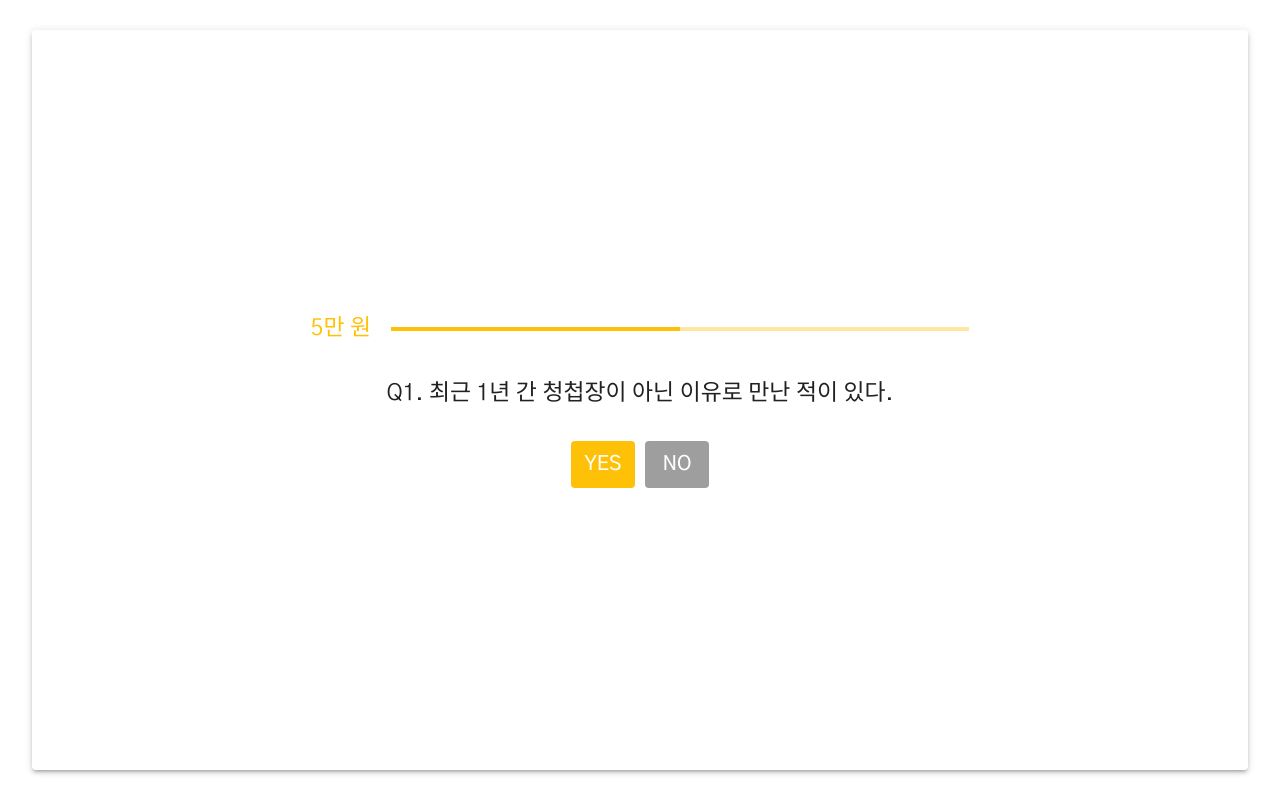
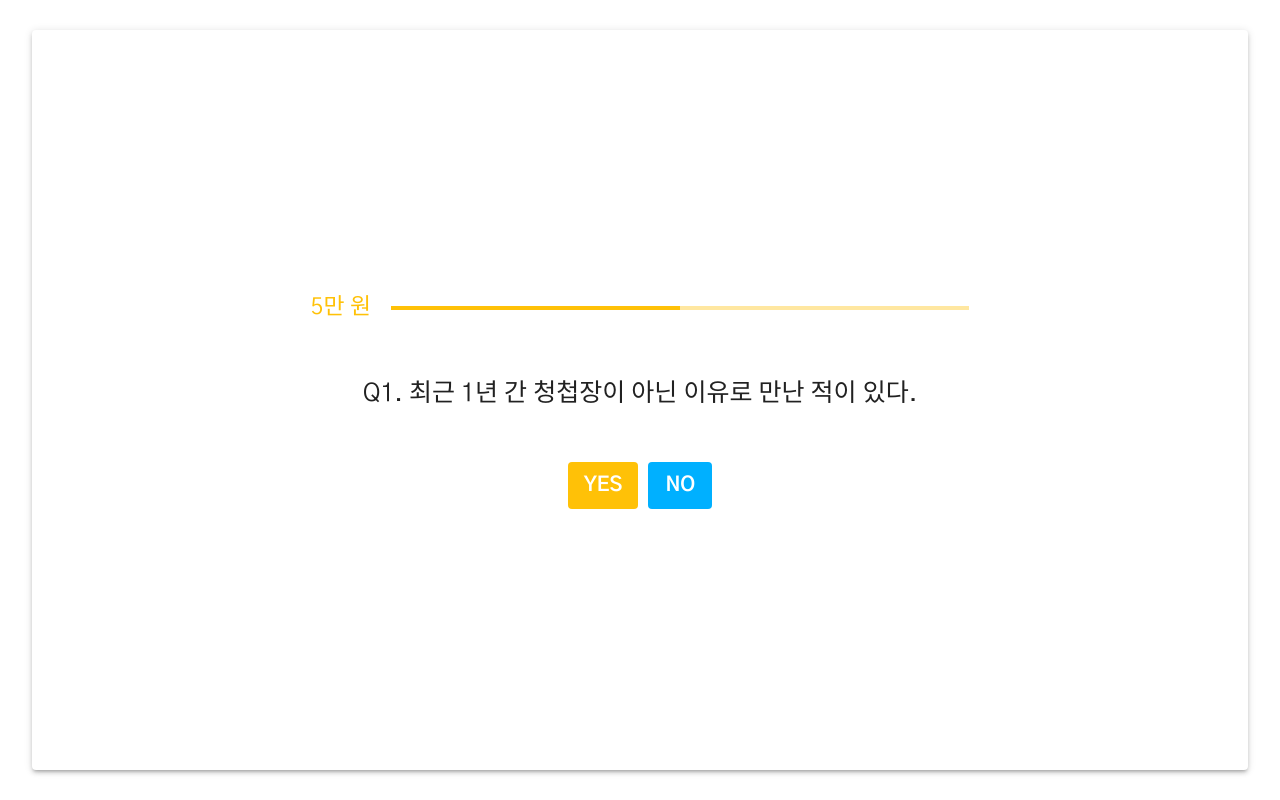
Before and after one commit to roseline124/congraturation-money, a React (Create React App) app: page /question in a window 1280 px wide. Built offline with nearby package versions, Linux system fonts and the light colour scheme.

Commit message:
Add ResultScreen

```diff
--- a/package.json
+++ b/package.json
@@ -10,6 +10,7 @@
     "@testing-library/user-event": "^7.1.2",
     "clsx": "^1.1.0",
     "prop-types": "^15.7.2",
+    "query-string": "^6.12.1",
     "react": "^16.13.1",
     "react-dom": "^16.13.1",
     "react-router-dom": "^5.1.2",
--- a/src/App.js
+++ b/src/App.js
@@ -1,12 +1,13 @@
 import React from 'react'
 import { BrowserRouter as Router, Route } from 'react-router-dom'
-import { Container, Paper } from '@material-ui/core'
+import { Button, Container, Paper } from '@material-ui/core'
 import { makeStyles } from '@material-ui/core/styles'
 
+import IndexScreen from './screens/IndexScreen'
 import QuestionScreen from './screens/QuestionScreen'
-import IndexScreen from './screens/IndexScreen'
+import ResultScreen from './screens/ResultScreen'
 
-const useStyles = makeStyles(() => ({
+const useStyles = makeStyles((theme) => ({
   root: {
     display: 'flex',
     justifyContent: 'center',
@@ -29,6 +30,7 @@ function App() {
         <Router>
           <Route path="/" exact component={IndexScreen} />
           <Route path="/question" exact component={QuestionScreen} />
+          <Route path="/result" component={ResultScreen} />
         </Router>
       </Paper>
     </Container>
--- a/src/constants.js
+++ b/src/constants.js
@@ -1,4 +1,9 @@
-export const questions = {
+export const ResultType = {
+  ATTEND: 'attend',
+  ENVELOPE: 'envelope',
+}
+
+export const Questions = {
   1: {
     yesCost: 1,
     yesQuestion: 2,
@@ -67,26 +72,20 @@ export const questions = {
   },
   12: {
     yesCost: -1,
-    yesQuestion: 15,
+    yesQuestion: ResultType.ENVELOPE,
     noQuestion: 13,
     statement: '식장이 지방이다.',
   },
   13: {
     yesCost: 2,
-    yesQuestion: 16,
+    yesQuestion: ResultType.ATTEND,
     noQuestion: 14,
     statement: '나도 2년 안에 결혼할 예정이다.',
   },
   14: {
     yesCost: 1,
-    yesQuestion: 16,
-    noQuestion: 15,
+    yesQuestion: ResultType.ATTEND,
+    noQuestion: ResultType.ENVELOPE,
     statement: '액수를 정했는데 뭔가 불안하다.',
   },
-  15: {
-    statement: '봉투만 전해도 OK',
-  },
-  16: {
-    statement: '필참',
-  },
 }
--- a/src/screens/QuestionScreen/QuestionScreen.js
+++ b/src/screens/QuestionScreen/QuestionScreen.js
@@ -3,7 +3,8 @@ import { Box, Button, Typography } from '@material-ui/core'
 import { makeStyles } from '@material-ui/core/styles'
 import LinearProgress from '@material-ui/core/LinearProgress'
 
-import { questions } from '../../constants'
+import { Questions, ResultType } from '../../constants'
+import Link from '../../components/Link'
 
 const useStyles = makeStyles((theme) => ({
   root: {
@@ -24,10 +25,11 @@ const useStyles = makeStyles((theme) => ({
     color: theme.palette.primary.main,
   },
   question: {
-    marginTop: 30,
+    marginTop: 50,
+    fontSize: 25,
   },
   buttonWrapper: {
-    marginTop: 30,
+    marginTop: 50,
   },
   yesButton: {
     backgroundColor: theme.palette.primary.main,
@@ -35,7 +37,11 @@ const useStyles = makeStyles((theme) => ({
     marginRight: 10,
   },
   noButton: {
-    backgroundColor: theme.palette.info.main,
+    color: 'white',
+  },
+  resultButton: {
+    padding: '10px 15px',
+    backgroundColor: theme.palette.primary.main,
     color: 'white',
   },
 }))
@@ -43,20 +49,25 @@ const useStyles = makeStyles((theme) => ({
 function QuestionScreen() {
   const classes = useStyles()
   const [seedMoney, setSeedMoney] = useState(5)
-  const [questionNumber, setQuestionNumber] = useState(1)
+  const [currentQuestion, setCurrentQuestion] = useState(1)
+  const question = Questions[currentQuestion]
+  const isQuestion =
+    currentQuestion !== ResultType.ENVELOPE &&
+    currentQuestion !== ResultType.ATTEND
 
-  const question = questions[questionNumber]
   const handleClick = (answer) => {
     if (answer) {
       setSeedMoney(seedMoney + question.yesCost)
     }
 
-    const questionNumber = answer ? question.yesQuestion : question.noQuestion
-    setQuestionNumber(questionNumber)
+    const currentQuestion = answer ? question.yesQuestion : question.noQuestion
+    setCurrentQuestion(currentQuestion)
   }
 
   return (
     <Box className={classes.root}>
+      {isQuestion ? (
+        <>
           <Box className={classes.seedMoneyWrapper}>
             <Typography className={classes.seedMoneyIndex}>
               {seedMoney}만 원
@@ -70,16 +81,44 @@ function QuestionScreen() {
           </Box>
 
           <Typography className={classes.question}>
-        Q{questionNumber}. {question.statement}
+            Q{currentQuestion}. {question.statement}
           </Typography>
+        </>
+      ) : null}
 
       <Box className={classes.buttonWrapper}>
-        <Button onClick={() => handleClick(true)} className={classes.yesButton}>
+        {isQuestion ? (
+          <>
+            <Button
+              onClick={() => handleClick(true)}
+              className={classes.yesButton}
+              color="primary"
+              variant="contained"
+              disableElevation
+            >
               yes
             </Button>
-        <Button onClick={() => handleClick(false)} className={classes.noButton}>
+            <Button
+              onClick={() => handleClick(false)}
+              className={classes.noButton}
+              color="secondary"
+              variant="contained"
+              disableElevation
+            >
               no
             </Button>
+          </>
+        ) : (
+          <Link to={`/result?type=${currentQuestion}`}>
+            <Button
+              className={classes.resultButton}
+              variant="contained"
+              disableElevation
+            >
+              결과 확인
+            </Button>
+          </Link>
+        )}
       </Box>
     </Box>
   )
--- /dev/null
+++ b/src/screens/ResultScreen/ResultScreen.js
@@ -0,0 +1,33 @@
+import React from 'react'
+import queryString from 'query-string'
+
+import { Box, Typography } from '@material-ui/core'
+import { makeStyles } from '@material-ui/core/styles'
+
+import { ResultType } from '../../constants'
+
+const useStyles = makeStyles(() => ({
+  result: {
+    marginRight: 20,
+  },
+  resultType: {
+    fontWeight: 500,
+    fontSize: 40,
+  },
+}))
+
+const ResultScreen = ({ location }) => {
+  const classes = useStyles()
+  const result = queryString.parse(location.search)
+
+  return (
+    <Box display="flex" alignItems="center">
+      <Typography className={classes.result}>결과: </Typography>
+      <Typography className={classes.resultType} color="primary">
+        {result.type === ResultType.ATTEND ? '필참!' : '봉투만 전해도 OK!'}
+      </Typography>
+    </Box>
+  )
+}
+
+export default ResultScreen
--- /dev/null
+++ b/src/screens/ResultScreen/index.js
@@ -0,0 +1,2 @@
+import ResultScreen from './ResultScreen'
+export default ResultScreen
--- a/src/theme.js
+++ b/src/theme.js
@@ -1,5 +1,5 @@
 import { createMuiTheme } from '@material-ui/core'
-import cyan from '@material-ui/core/colors/cyan'
+import lightBlue from '@material-ui/core/colors/lightBlue'
 import amber from '@material-ui/core/colors/amber'
 import grey from '@material-ui/core/colors/grey'
 
@@ -15,9 +15,8 @@ const theme = createMuiTheme({
         textDecoration: 'none',
       },
       contained: {
-        '&:hover': {
-          backgroundColor: amber[300],
-        },
+        fontWeight: 'bold',
+        backgroundColor: '#eee',
       },
     },
   },
@@ -43,7 +42,7 @@ const theme = createMuiTheme({
   },
   palette: {
     primary: amber,
-    secondary: cyan,
+    secondary: lightBlue,
     info: grey,
   },
 })
```
Also changed, not shown: 1 other file (tests, documents, lock files or other folders). Lines whose indentation alone changed are shown as unchanged.
